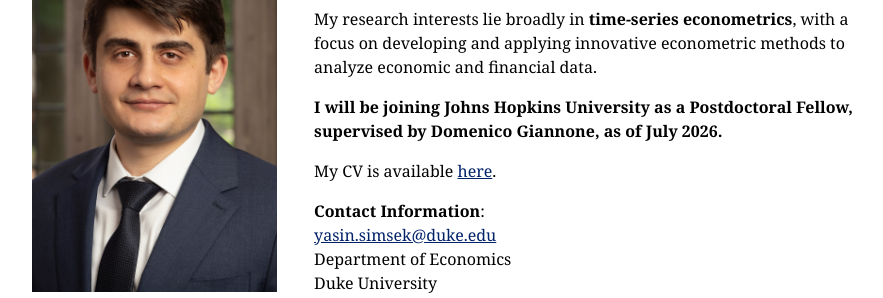
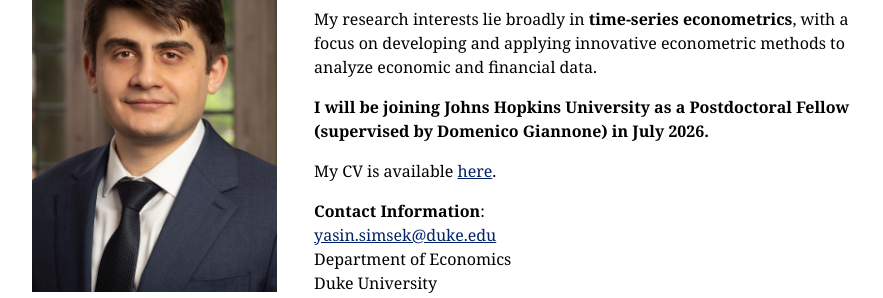
Before and after one commit to yasin-simsek/yasin-simsek.github.io, a Jekyll site: the page built from index.md, in a window 1280 px wide. Shown: the part 234-532 px from the top of the page, without its empty margins (197-1080 px from the left). Built offline with Jekyll 4.4.1, drawn with Linux system fonts in a browser that asks for light colours.

Commit message:
minor typo

```diff
--- a/index.md
+++ b/index.md
@@ -8,7 +8,7 @@ I am a PhD candidate at Department of Economics, Duke University.
 
 My research interests lie broadly in **time-series econometrics**, with a focus on developing and applying innovative econometric methods to analyze economic and financial data.
 
-**I will be joining Johns Hopkins University as a Postdoctoral Fellow, supervised by Domenico Giannone, as of July 2026.**
+**I will be joining Johns Hopkins University as a Postdoctoral Fellow (supervised by Domenico Giannone) in July 2026.**
 
 <!-- My research interests span **Econometrics**, **Asset Pricing**, and **Machine Learning** topics. Currently, my work mainly focuses on understanding financial markets with high-frequency econometric techniques. Also, as a secondary research agenda, I study machine learning applications in time series econometrics. -->
 
```
